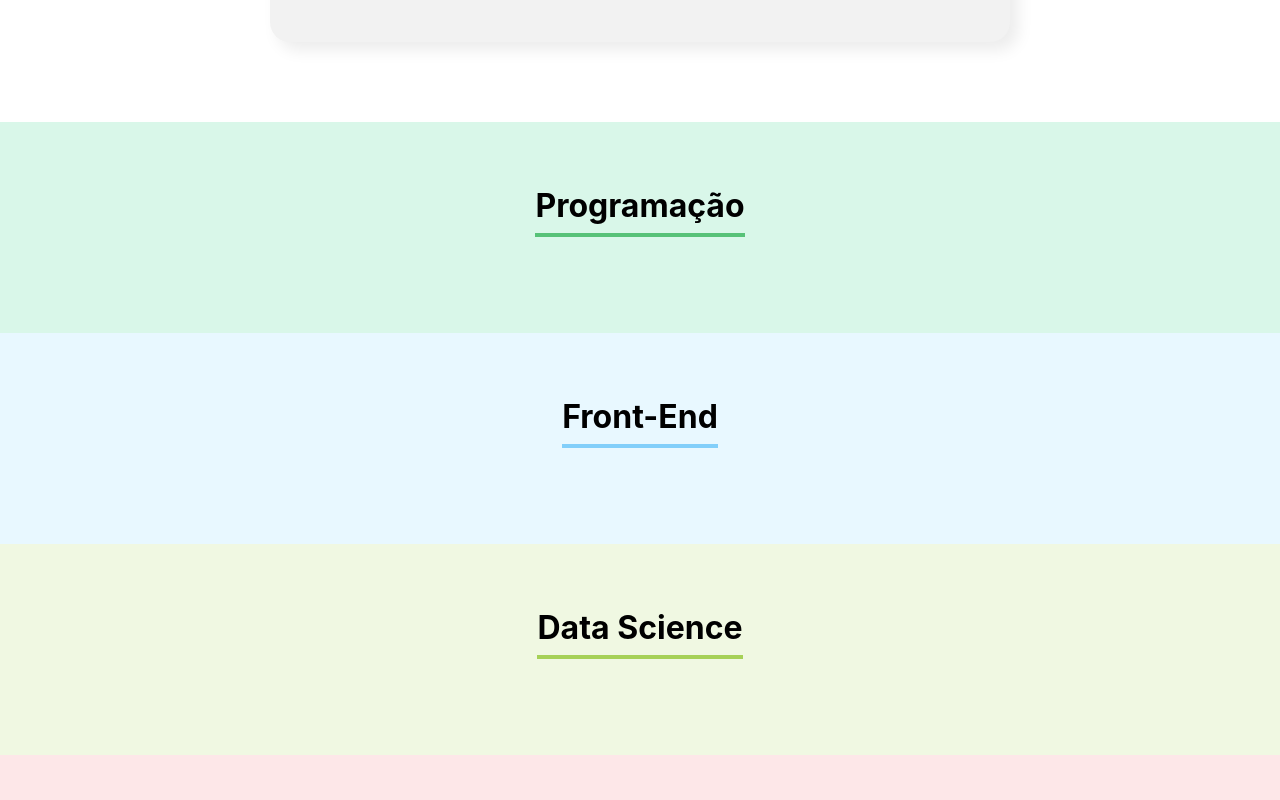
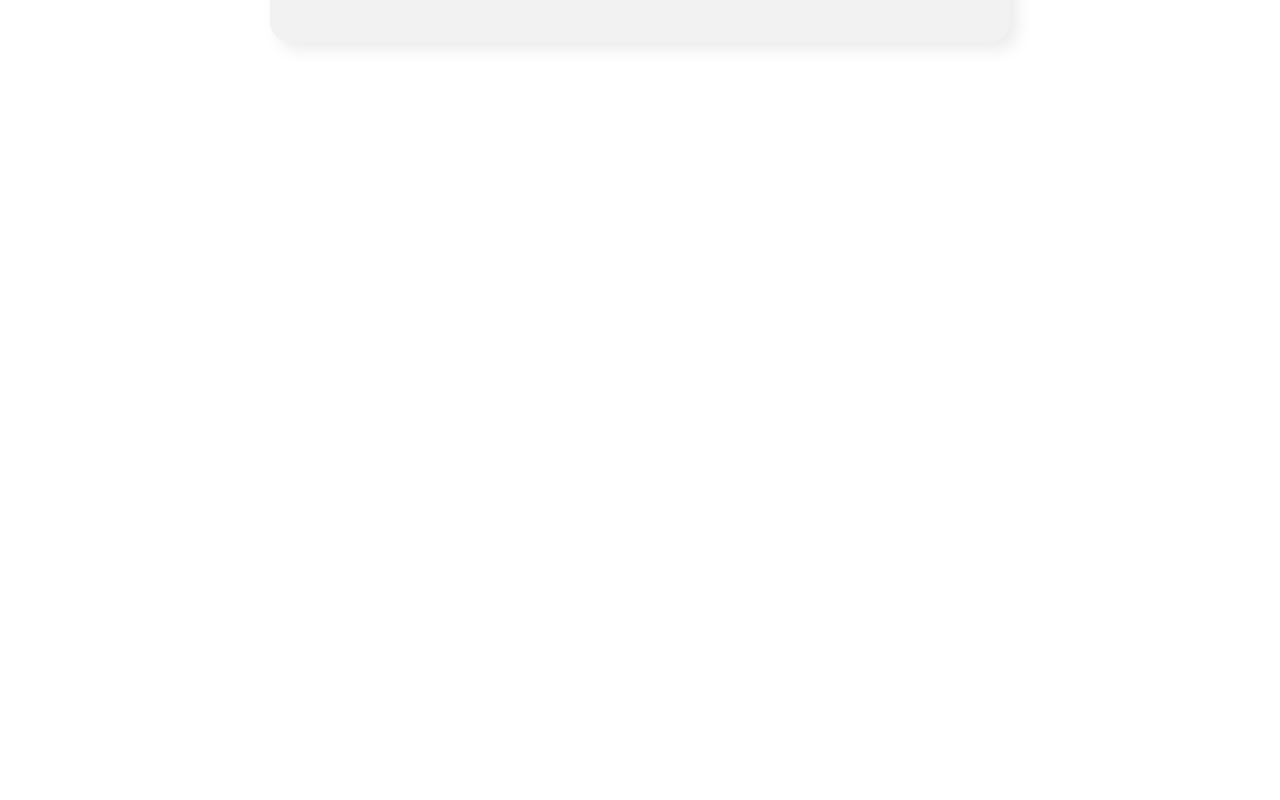
Before and after one commit to onillacerda/organo, a React (Create React App) app: page / in a window 1280 px wide. Shown: the part 940-1740 px from the top of the page. After the commit the page ends 1062 px from the top, so only its background shows below. Built offline with nearby package versions, Linux system fonts and the light colour scheme.

Commit message:
Condicional para esconder times vazios

```diff
--- a/src/componentes/Formulario/index.js
+++ b/src/componentes/Formulario/index.js
@@ -19,6 +19,10 @@
             imagem,
             time
         })
+        setNome('')
+        setCargo('')
+        setImagem('')
+        setTime('')
     }
 
     return (
--- a/src/componentes/Time/index.js
+++ b/src/componentes/Time/index.js
@@ -4,7 +4,7 @@
 const Time = (props) => {
     const css = {backgroundColor: props.corPrimaria}
     return (
-        <section className='time' style={css}>
+        (props.colaboradores.length > 0) ? <section className='time' style={css}>
             <h3 style={{ borderColor: props.corSecundaria }}>{props.nome}</h3>
             <div className='colaboradores'>
             {props.colaboradores.map(
@@ -15,6 +15,7 @@
                 />)}
             </div>
         </section>
+        : ''
     )
 }
 
```
